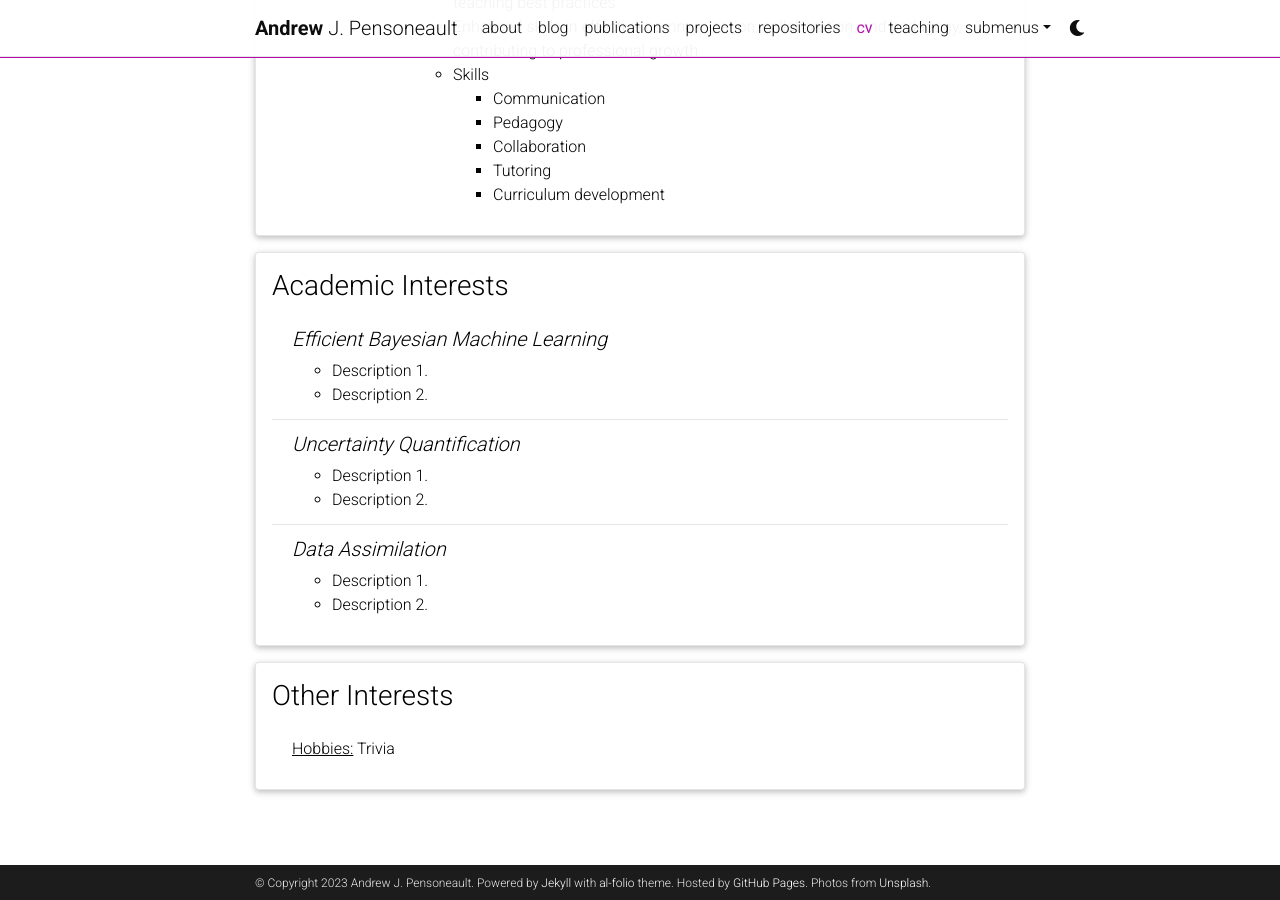
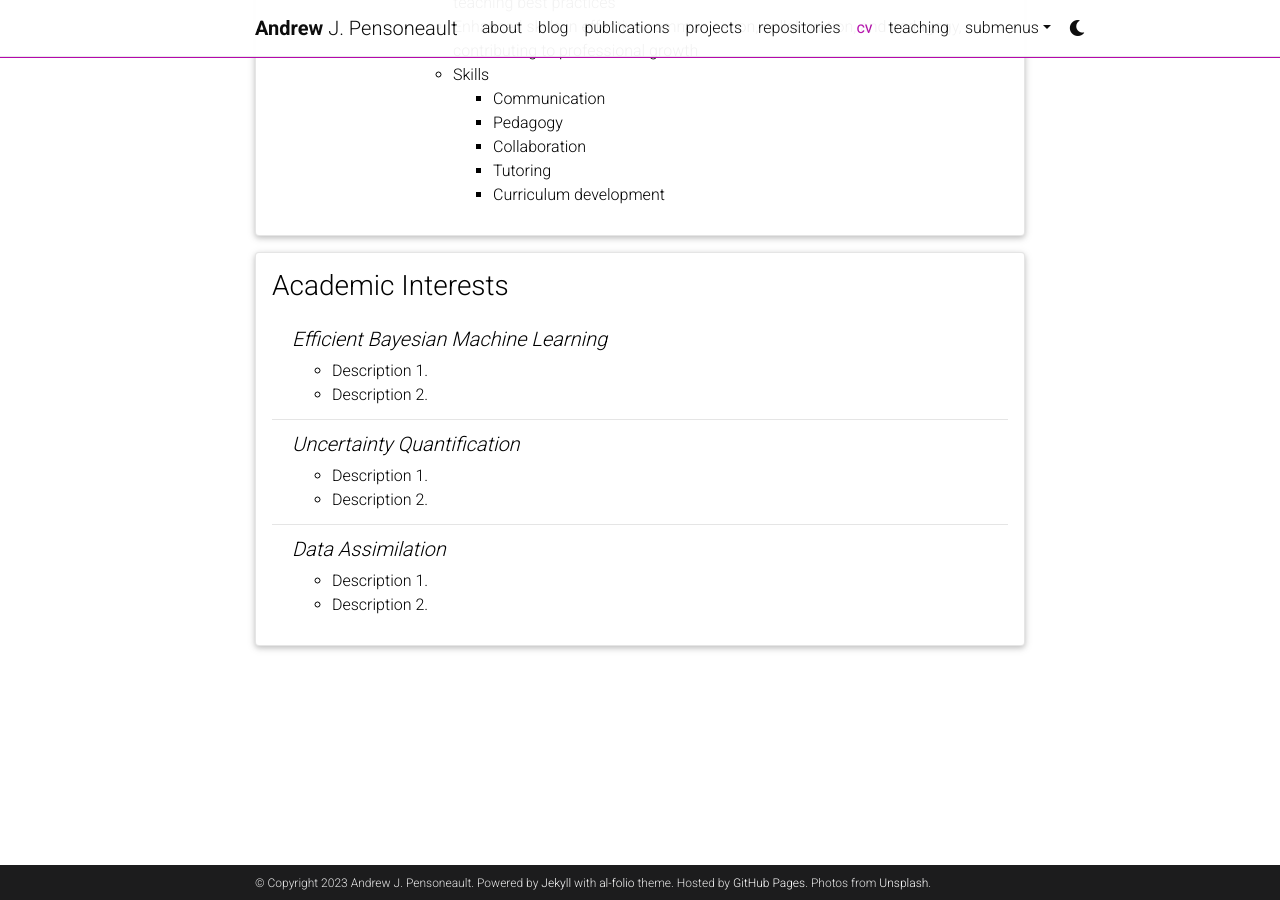
Before and after one commit to Andrewpensoneault/andrewpensoneault-github.io, a Jekyll site: the page built from _pages/cv.md, in a window 1280 px wide and 900 px high, scrolled down 2312 px. Built offline with Jekyll 4.4.1, drawn with Linux system fonts in a browser that asks for light colours; comment, search, counter and statistics services are not loaded; a style sheet for code colours, icons or effects is not loaded.

Commit message:
Update cv.yml

```diff
--- a/_data/cv.yml
+++ b/_data/cv.yml
@@ -109,8 +109,3 @@
       items:
         - Description 1.
         - Description 2.
-
-- title: Other Interests
-  type: list
-  contents:
-    - <u>Hobbies:</u> Trivia
```
